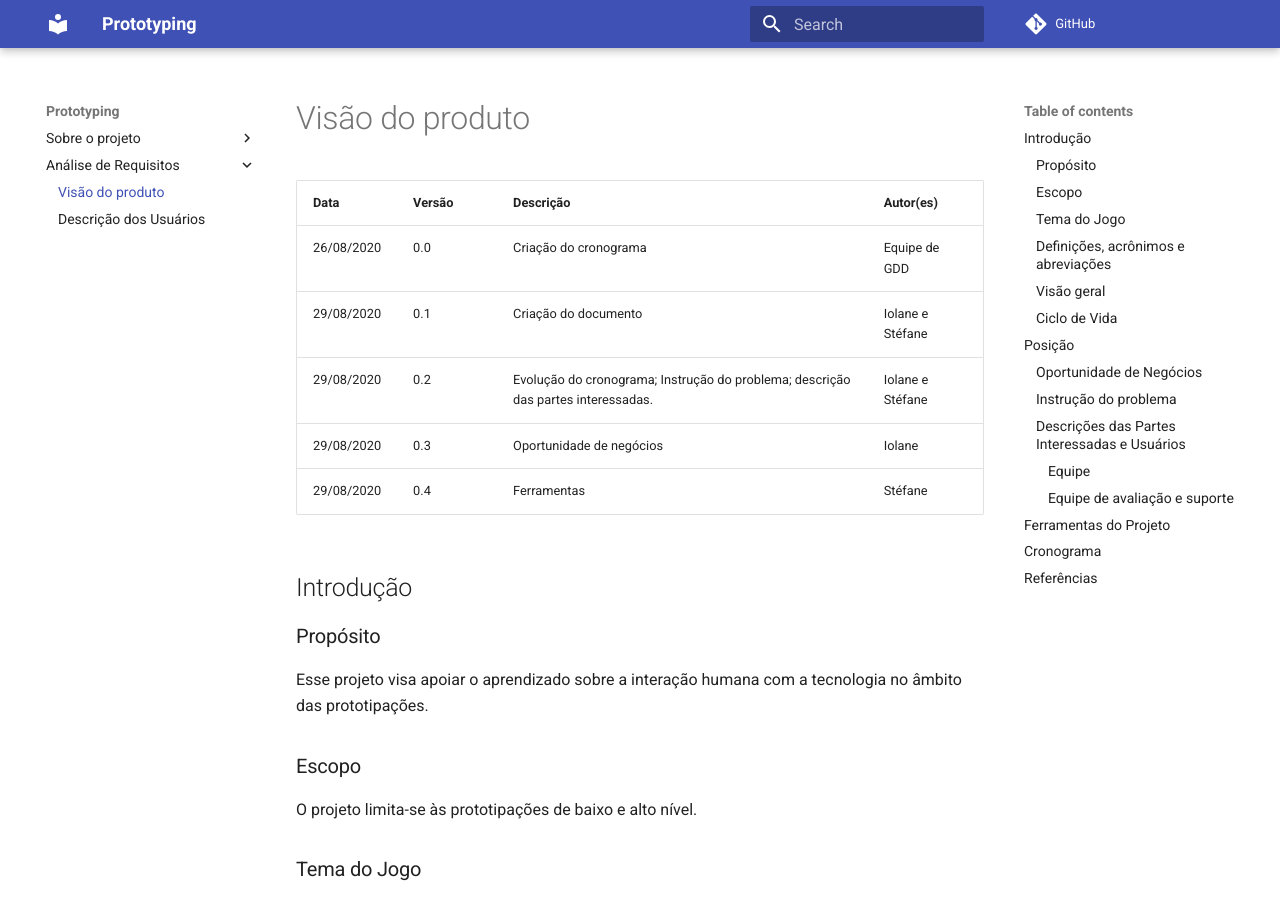
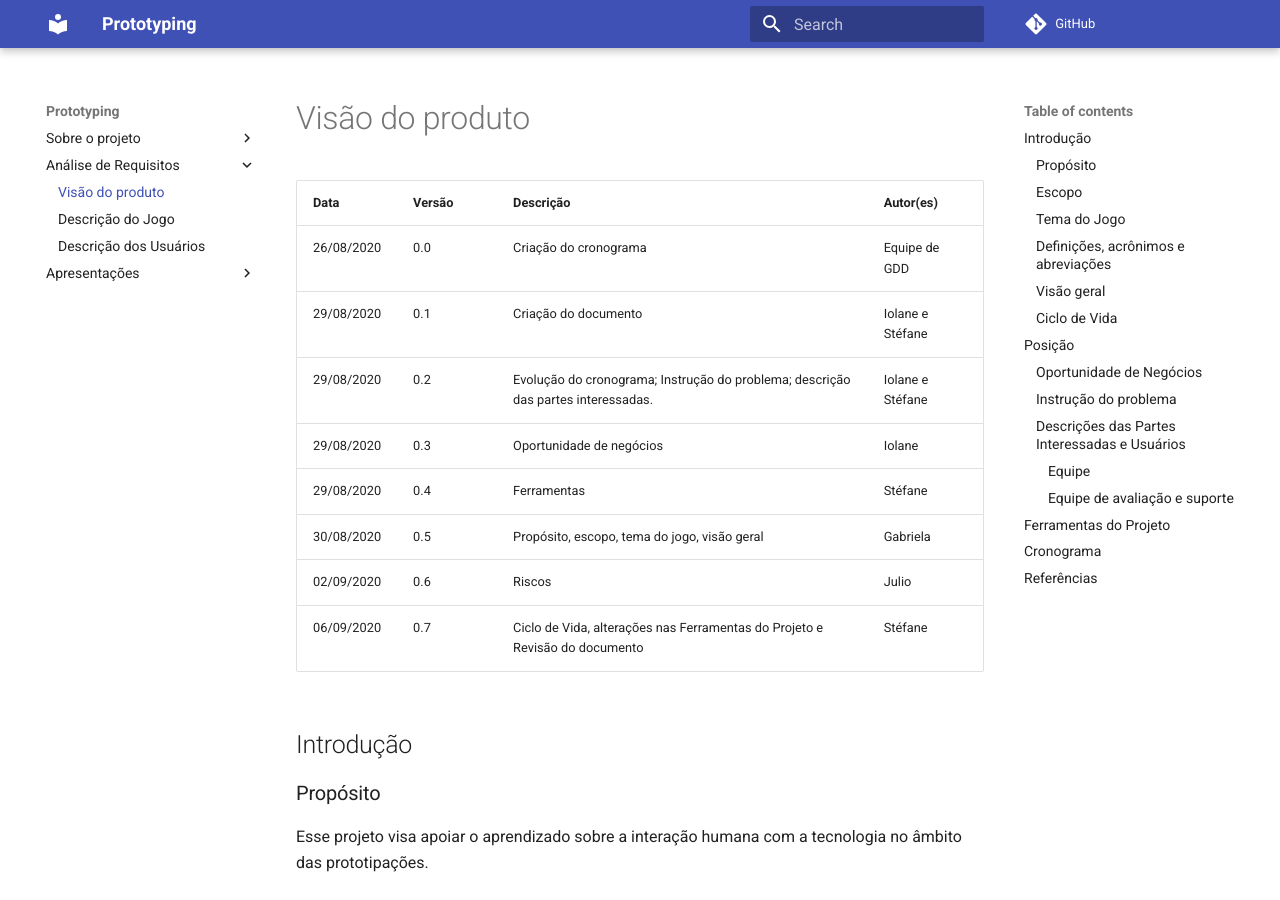
Before and after one commit to Design-de-Jogos/2020.1-ProtoGame, an MkDocs documentation site: the page built from docs/Visao.md, in a window 1280 px wide and 900 px high. Built offline with MkDocs 1.6.1 and Material for MkDocs 9.7.7, drawn with Linux system fonts in a browser that asks for light colours; comment, search, counter and statistics services are not loaded; old or Windows-style settings are respelled for this version of MkDocs.

Commit message:
atualizando documentação de usuário e descricao do jogo

```diff
--- a/docs/Visao.md
+++ b/docs/Visao.md
@@ -6,6 +6,10 @@
 29/08/2020 | 0.2 | Evolução do cronograma; Instrução do problema; descrição das partes interessadas. | Iolane e Stéfane
 29/08/2020 | 0.3 | Oportunidade de negócios | Iolane
 29/08/2020 | 0.4 | Ferramentas | Stéfane
+30/08/2020 | 0.5 | Propósito, escopo, tema do jogo, visão geral | Gabriela
+02/09/2020 | 0.6 | Riscos | Julio
+06/09/2020 | 0.7 | Ciclo de Vida, alterações nas Ferramentas do Projeto e Revisão do documento | Stéfane
+
 
 
 
@@ -36,7 +40,7 @@
 
 ### Ciclo de Vida
 
-![Ciclo de Vida](./img/ciclo-de-vida.png)
+![Ciclo de Vida](./img/ciclo-de-vida.jpeg)
 
 ## Posição
 
--- a/mkdocs.yml
+++ b/mkdocs.yml
@@ -2,9 +2,12 @@
 repo_url: 'https://github.com/Design-de-Jogos/2020.1-Prototyping'
 theme:
   name: 'material'
-pages:
+nav:
  - Sobre o projeto:
    - Home: index.md
  - Análise de Requisitos:
    - Visão do produto: Visao.md
+   - Descrição do Jogo: Descricao-jogo.md
    - Descrição dos Usuários: Descricao-usuario.md
+ - Apresentações:
+   - Apresentações: Apresentacao.md
```
Also changed, not shown: docs/Descricao-jogo.md (added, +27 -0 lines), docs/Descricao-usuario.md (+15 -2 lines), docs/Apresentacao.md (added), docs/img/aprender-prototipacao.jpeg (renamed from docs/img/aprender-prototipacao.png), docs/img/ciclo-de-vida.jpeg (renamed from docs/img/ciclo-de-vida.png), docs/img/contato-prototipacao.jpeg (renamed from docs/img/contato-prototipacao.png), docs/img/desafiadores.jpeg (renamed from docs/img/desafiadores.png), docs/img/equipamentos-estudos.jpeg (renamed from docs/img/equipamentos-estudos.png), docs/img/escolaridade.jpeg (renamed from docs/img/escolaridade.png), docs/img/fluxo-jogo.jpeg (added), docs/img/genero.jpeg (renamed from docs/img/genero.png), docs/img/interacao-jogos.jpeg (renamed from docs/img/interacao-jogos.png), docs/img/opiniao-jogos.jpeg (renamed from docs/img/opiniao-jogos.png), docs/img/recursos.jpeg (renamed from docs/img/recursos.png), 3 more files, 2 other files.
